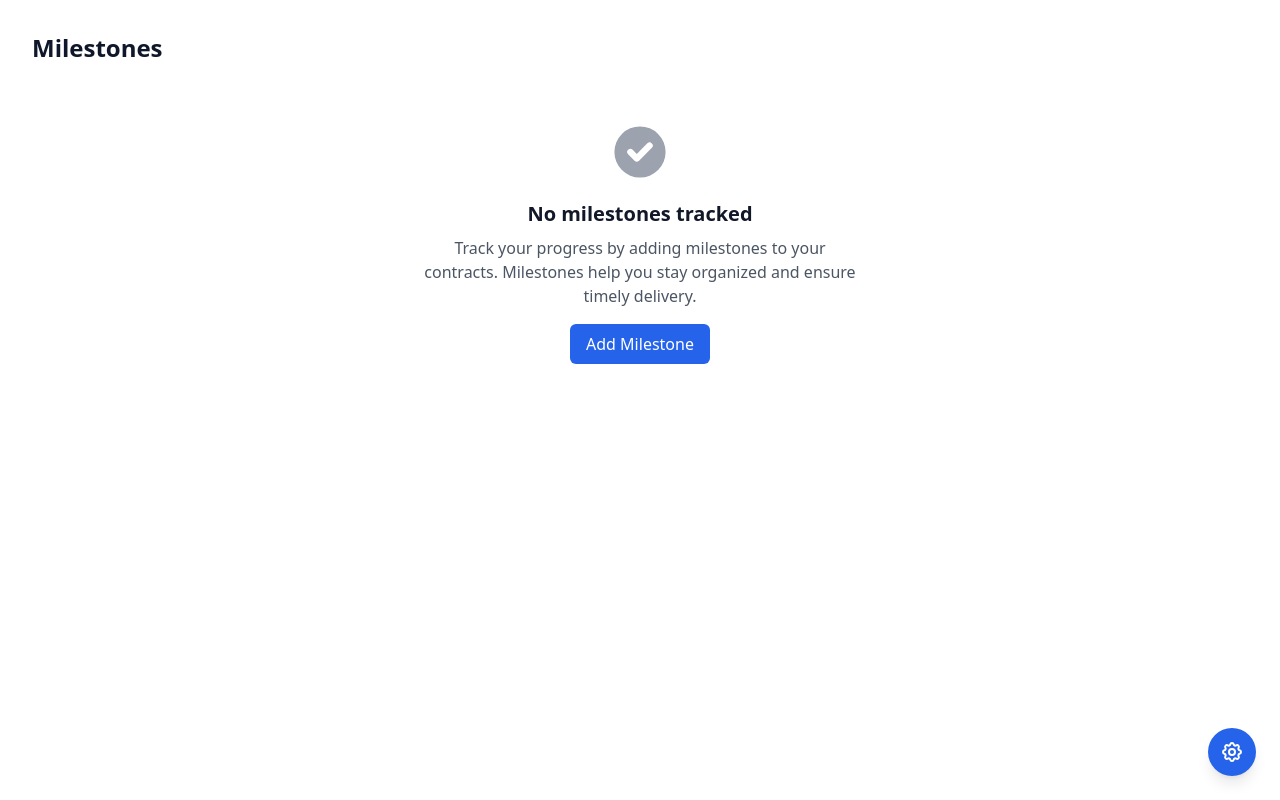
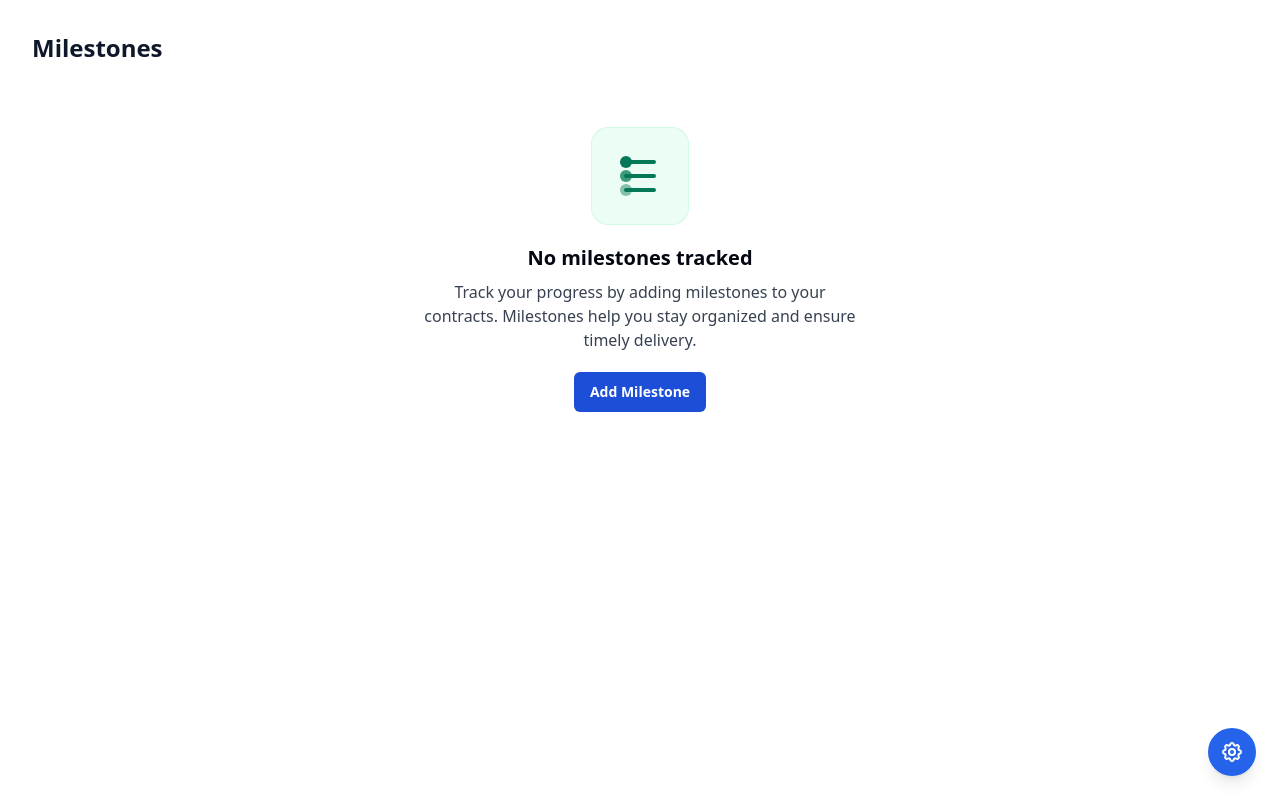
Before and after one commit to Talenttrust/Talenttrust-Frontend, a Next.js app: page /milestones in a window 1280 px wide. Built offline with nearby package versions, Linux system fonts and the light colour scheme.

Commit message:
feat(ui): add secondary action and variants to empty state

```diff
--- a/src/app/contracts/page.tsx
+++ b/src/app/contracts/page.tsx
@@ -16,7 +16,7 @@ const ContractsPage: React.FC = () => {
       <h1 className="text-2xl font-bold mb-6">Contracts</h1>
       {contracts.length === 0 ? (
         <EmptyState
-          icon={<svg className="w-16 h-16" fill="currentColor" viewBox="0 0 20 20"><path fillRule="evenodd" d="M4 4a2 2 0 00-2 2v8a2 2 0 002 2h12a2 2 0 002-2V6a2 2 0 00-2-2H4zm0 2h12v8H4V6z" clipRule="evenodd" /></svg>}
+          illustration="contracts"
           title="No contracts found"
           description="You haven't created any contracts yet. Start by creating your first contract to begin freelancing securely."
           actionLabel="Create Contract"
--- a/src/app/milestones/page.tsx
+++ b/src/app/milestones/page.tsx
@@ -16,7 +16,7 @@ const MilestonesPage: React.FC = () => {
       <h1 className="text-2xl font-bold mb-6">Milestones</h1>
       {milestones.length === 0 ? (
         <EmptyState
-          icon={<svg className="w-16 h-16" fill="currentColor" viewBox="0 0 20 20"><path fillRule="evenodd" d="M10 18a8 8 0 100-16 8 8 0 000 16zm3.707-9.293a1 1 0 00-1.414-1.414L9 10.586 7.707 9.293a1 1 0 00-1.414 1.414l2 2a1 1 0 001.414 0l4-4z" clipRule="evenodd" /></svg>}
+          illustration="milestones"
           title="No milestones tracked"
           description="Track your progress by adding milestones to your contracts. Milestones help you stay organized and ensure timely delivery."
           actionLabel="Add Milestone"
--- a/src/app/reputation/page.tsx
+++ b/src/app/reputation/page.tsx
@@ -9,7 +9,7 @@ const ReputationPage: React.FC = () => {
       <h1 className="text-2xl font-bold mb-6">Reputation</h1>
       {reputation.length === 0 ? (
         <EmptyState
-          icon={<svg className="w-16 h-16" fill="currentColor" viewBox="0 0 20 20"><path d="M9.049 2.927c.3-.921 1.603-.921 1.902 0l1.07 3.292a1 1 0 00.95.69h3.462c.969 0 1.371 1.24.588 1.81l-2.8 2.034a1 1 0 00-.364 1.118l1.07 3.292c.3.921-.755 1.688-1.54 1.118l-2.8-2.034a1 1 0 00-1.175 0l-2.8 2.034c-.784.57-1.838-.197-1.539-1.118l1.07-3.292a1 1 0 00-.364-1.118L2.98 8.72c-.783-.57-.38-1.81.588-1.81h3.461a1 1 0 00.951-.69l1.07-3.292z" /></svg>}
+          illustration="reputation"
           title="No reputation yet"
           description="Your reputation will be built as you complete contracts and receive feedback from clients. Start by creating and fulfilling your first contract."
         />
--- a/src/components/EmptyState.tsx
+++ b/src/components/EmptyState.tsx
@@ -1,47 +1,114 @@
-import React from 'react';
+'use client';
+
+import React, { useId } from 'react';
+
+export type EmptyStateVariant = 'contracts' | 'milestones' | 'reputation';
 
 interface EmptyStateProps {
   icon?: React.ReactNode;
+  illustration?: EmptyStateVariant;
   title: string;
   description: string;
   actionLabel?: string;
   onAction?: () => void;
+  secondaryActionLabel?: string;
+  onSecondaryAction?: () => void;
 }
+
+const illustrationClassNames: Record<EmptyStateVariant, string> = {
+  contracts: 'bg-blue-50 text-blue-700 ring-blue-100',
+  milestones: 'bg-emerald-50 text-emerald-700 ring-emerald-100',
+  reputation: 'bg-amber-50 text-amber-700 ring-amber-100',
+};
+
+const illustrations: Record<EmptyStateVariant, React.ReactNode> = {
+  contracts: (
+    <svg className="h-16 w-16" fill="none" viewBox="0 0 64 64" aria-hidden="true">
+      <rect x="14" y="12" width="36" height="44" rx="6" stroke="currentColor" strokeWidth="4" />
+      <path d="M23 26h18M23 36h18M23 46h12" stroke="currentColor" strokeLinecap="round" strokeWidth="4" />
+    </svg>
+  ),
+  milestones: (
+    <svg className="h-16 w-16" fill="none" viewBox="0 0 64 64" aria-hidden="true">
+      <path d="M18 18h28M18 32h28M18 46h28" stroke="currentColor" strokeLinecap="round" strokeWidth="4" />
+      <circle cx="18" cy="18" r="6" fill="currentColor" />
+      <circle cx="18" cy="32" r="6" fill="currentColor" opacity="0.75" />
+      <circle cx="18" cy="46" r="6" fill="currentColor" opacity="0.45" />
+    </svg>
+  ),
+  reputation: (
+    <svg className="h-16 w-16" fill="none" viewBox="0 0 64 64" aria-hidden="true">
+      <path
+        d="M32 10l6.2 12.6 13.9 2-10 9.8 2.4 13.8L32 41.7 19.6 48.2l2.4-13.8-10-9.8 13.9-2L32 10z"
+        stroke="currentColor"
+        strokeLinejoin="round"
+        strokeWidth="4"
+      />
+      <path d="M24 54h16" stroke="currentColor" strokeLinecap="round" strokeWidth="4" />
+    </svg>
+  ),
+};
 
 const EmptyState: React.FC<EmptyStateProps> = ({
   icon,
+  illustration,
   title,
   description,
   actionLabel,
   onAction,
+  secondaryActionLabel,
+  onSecondaryAction,
 }) => {
+  const titleId = useId();
+  const renderedIllustration = illustration ? illustrations[illustration] : undefined;
+
   return (
     <div
-      className="flex flex-col items-center justify-center p-8 text-center"
+      className="flex flex-col items-center justify-center px-4 py-8 text-center sm:px-8 sm:py-10"
       role="region"
-      aria-labelledby="empty-state-title"
+      aria-labelledby={titleId}
     >
-      {icon && (
-        <div className="mb-4 text-gray-400" aria-hidden="true">
-          {icon}
+      {(icon || renderedIllustration) && (
+        <div
+          className={`mb-5 inline-flex h-24 w-24 items-center justify-center rounded-2xl ring-1 ${
+            illustration ? illustrationClassNames[illustration] : 'bg-slate-50 text-slate-500 ring-slate-200'
+          }`}
+          aria-hidden="true"
+        >
+          {icon ?? renderedIllustration}
         </div>
       )}
       <h2
-        id="empty-state-title"
-        className="text-xl font-semibold mb-2 text-gray-900"
+        id={titleId}
+        className="mb-2 max-w-xl text-xl font-semibold text-gray-950"
       >
         {title}
       </h2>
-      <p className="text-gray-600 mb-4 max-w-md">{description}</p>
+      <p className="mb-5 max-w-md text-sm leading-6 text-gray-700 sm:text-base">{description}</p>
+      {(actionLabel && onAction) || (secondaryActionLabel && onSecondaryAction) ? (
+        <div className="flex w-full max-w-md flex-col items-stretch justify-center gap-3 sm:w-auto sm:flex-row">
           {actionLabel && onAction && (
             <button
+              type="button"
               onClick={onAction}
-          className="bg-blue-600 hover:bg-blue-700 text-white font-medium py-2 px-4 rounded-md transition-colors"
+              className="rounded-md bg-blue-700 px-4 py-2.5 text-sm font-semibold text-white transition-colors hover:bg-blue-800 focus-visible:outline focus-visible:outline-4 focus-visible:outline-offset-2 focus-visible:outline-blue-900"
               aria-label={actionLabel}
             >
               {actionLabel}
             </button>
           )}
+          {secondaryActionLabel && onSecondaryAction && (
+            <button
+              type="button"
+              onClick={onSecondaryAction}
+              className="rounded-md border border-gray-400 bg-white px-4 py-2.5 text-sm font-semibold text-gray-950 transition-colors hover:border-gray-600 hover:bg-gray-50 focus-visible:outline focus-visible:outline-4 focus-visible:outline-offset-2 focus-visible:outline-blue-900"
+              aria-label={secondaryActionLabel}
+            >
+              {secondaryActionLabel}
+            </button>
+          )}
+        </div>
+      ) : null}
     </div>
   );
 };
```
Also changed, not shown: 2 other files (tests, documents, lock files or other folders). Lines whose indentation alone changed are shown as unchanged.
